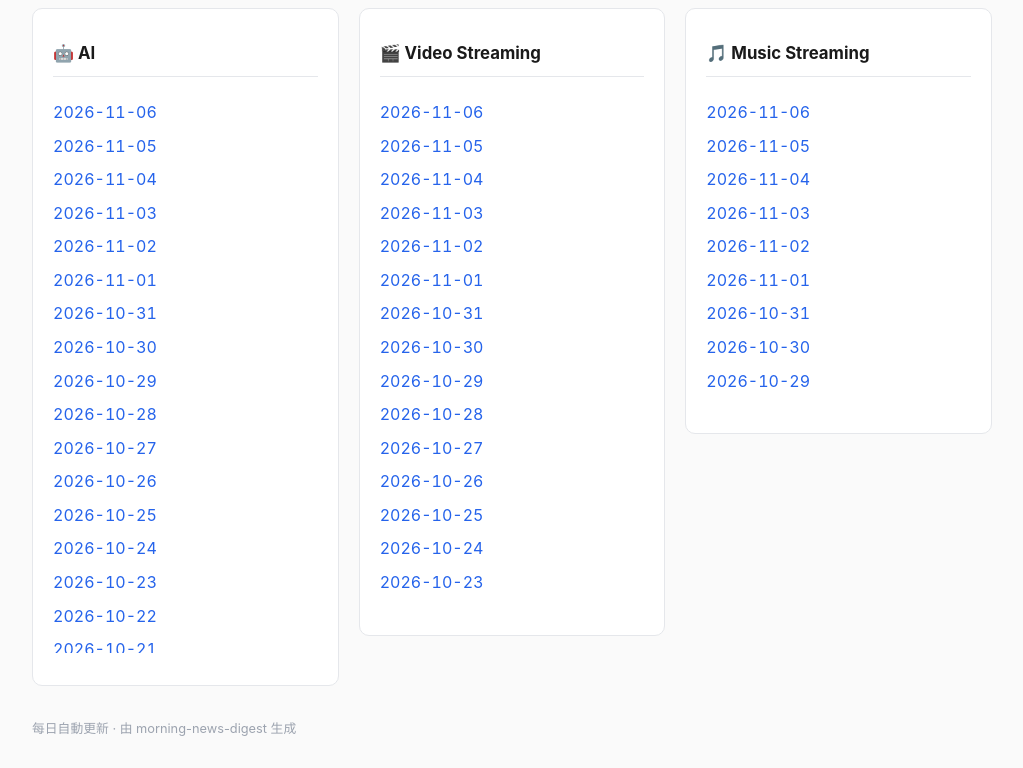
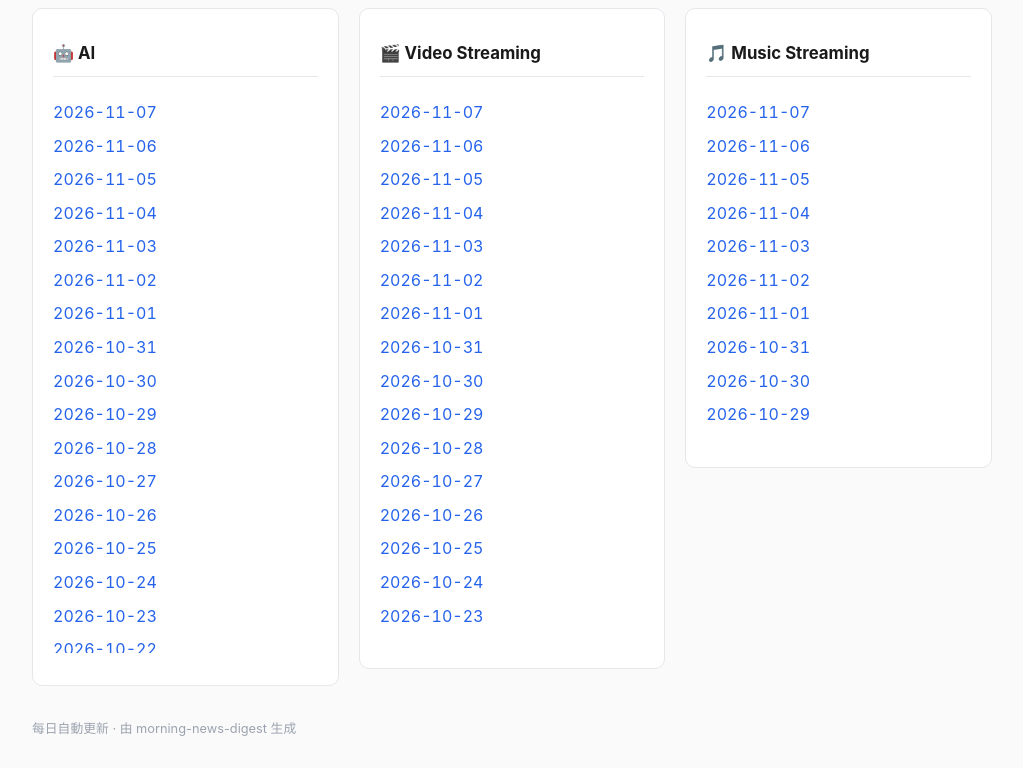
Before and after one commit to zapion/morning-digest, a plain HTML site: page index.html in a window 1280 px wide. Shown: the part 117-885 px from the top of the page, without its empty margins (128-1151 px from the left). Drawn offline with Linux system fonts and the light colour scheme.

Commit message:
index: update for today

```diff
--- a/index.html
+++ b/index.html
@@ -24,6 +24,7 @@
     <section class="column">
       <h2>🤖 AI</h2>
       <ul>
+        <li><a href="2026-11-07-ai-news-ai.html">2026-11-07</a></li>
         <li><a href="2026-11-06-ai-news-ai.html">2026-11-06</a></li>
         <li><a href="2026-11-05-ai-news-ai.html">2026-11-05</a></li>
         <li><a href="2026-11-04-ai-news-ai.html">2026-11-04</a></li>
@@ -202,6 +203,7 @@
     <section class="column">
       <h2>🎬 Video Streaming</h2>
       <ul>
+        <li><a href="2026-11-07-ai-news-streaming.html">2026-11-07</a></li>
         <li><a href="2026-11-06-ai-news-streaming.html">2026-11-06</a></li>
         <li><a href="2026-11-05-ai-news-streaming.html">2026-11-05</a></li>
         <li><a href="2026-11-04-ai-news-streaming.html">2026-11-04</a></li>
@@ -222,6 +224,7 @@
     <section class="column">
       <h2>🎵 Music Streaming</h2>
       <ul>
+        <li><a href="2026-11-07-ai-news-music.html">2026-11-07</a></li>
         <li><a href="2026-11-06-ai-news-music.html">2026-11-06</a></li>
         <li><a href="2026-11-05-ai-news-music.html">2026-11-05</a></li>
         <li><a href="2026-11-04-ai-news-music.html">2026-11-04</a></li>
```
